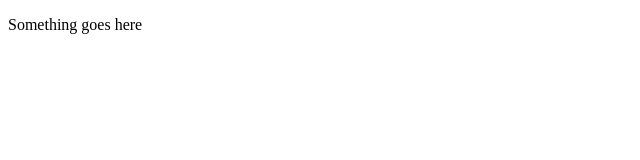
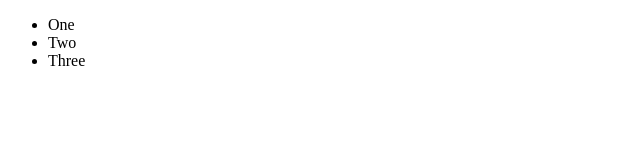
Before and after one commit to Darthchew/test_repo, a plain HTML site: page index.html in a window 1280 px wide. Shown: the whole page, without its empty margins (0-640 px from the left). Drawn offline with Linux system fonts and the light colour scheme.

Commit message:
Added a list

```diff
--- a/index.html
+++ b/index.html
@@ -5,7 +5,11 @@
     <meta http-equiv="X-UA-Compatible" content="IE=edge" />
     <meta name="viewport" content="width=device-width, initial-scale=1.0" />
     <title>Empty Doc</title>
-    <p>Something goes here</p>
+    <ul>
+      <li>One</li>
+      <li>Two</li>
+      <li>Three</li>
+    </ul>
   </head>
   <body></body>
 </html>
```
